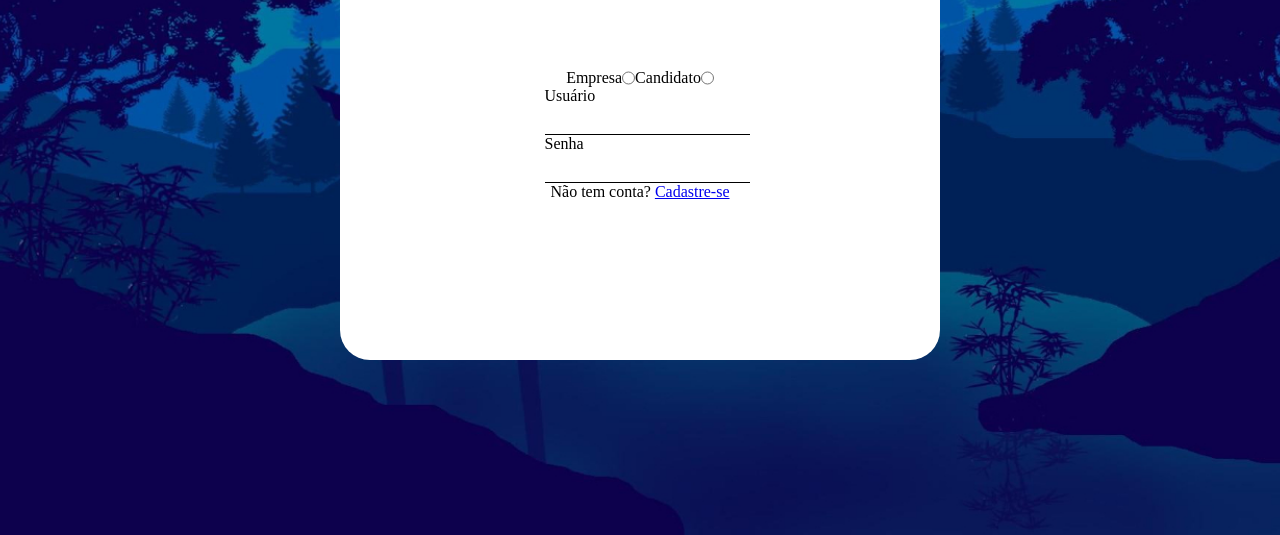
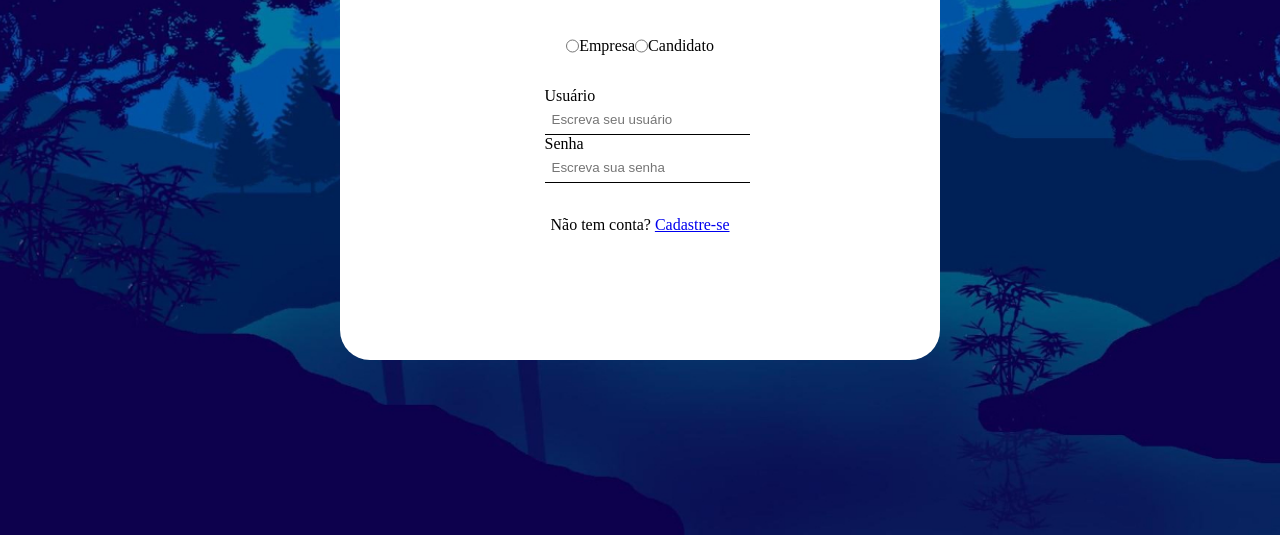
Before and after one commit to Geovanne19/HTML-e-CSS, a plain HTML site: page VagasOnline/login.html in a window 1280 px wide. Shown: the part 265-800 px from the top of the page. Drawn offline with Linux system fonts and the light colour scheme.

Commit message:
atualização de design 1

```diff
--- a/VagasOnline/login.css
+++ b/VagasOnline/login.css
@@ -25,6 +25,7 @@ html {
     align-items: center;
     flex-direction: column;
     position: relative;
+    gap: 5%;
 }
 
 .container h1 {
@@ -40,6 +41,12 @@ html {
     display: flex;
 }
 
+.box-inputs {
+    display: flex;
+    flex-direction: column;
+    margin: 10px;
+}
+
 .box-inputs input {
     padding: 7px;
     border-color: white;
--- a/VagasOnline/login.html
+++ b/VagasOnline/login.html
@@ -11,19 +11,20 @@
         <h1>Login</h1>
         <div class="box-escolhas">
             <div class="box-min-escolhas">
+                <input type="radio">
                 <p>Empresa</p>
-                <input type="radio">
+
             </div>
             <div class="box-min-escolhas">
+                <input type="radio">
                 <p>Candidato</p>
-                <input type="radio">
             </div>
         </div>
         <div class="box-inputs">
             <p>Usuário</p>
-            <input type="text">
+            <input type="text" placeholder="Escreva seu usuário">
             <p>Senha</p>
-            <input type="password">
+            <input type="password" placeholder="Escreva sua senha">
         </div>
         <p>Não tem conta? <a href="#">Cadastre-se</a></p>
     </div>
```
